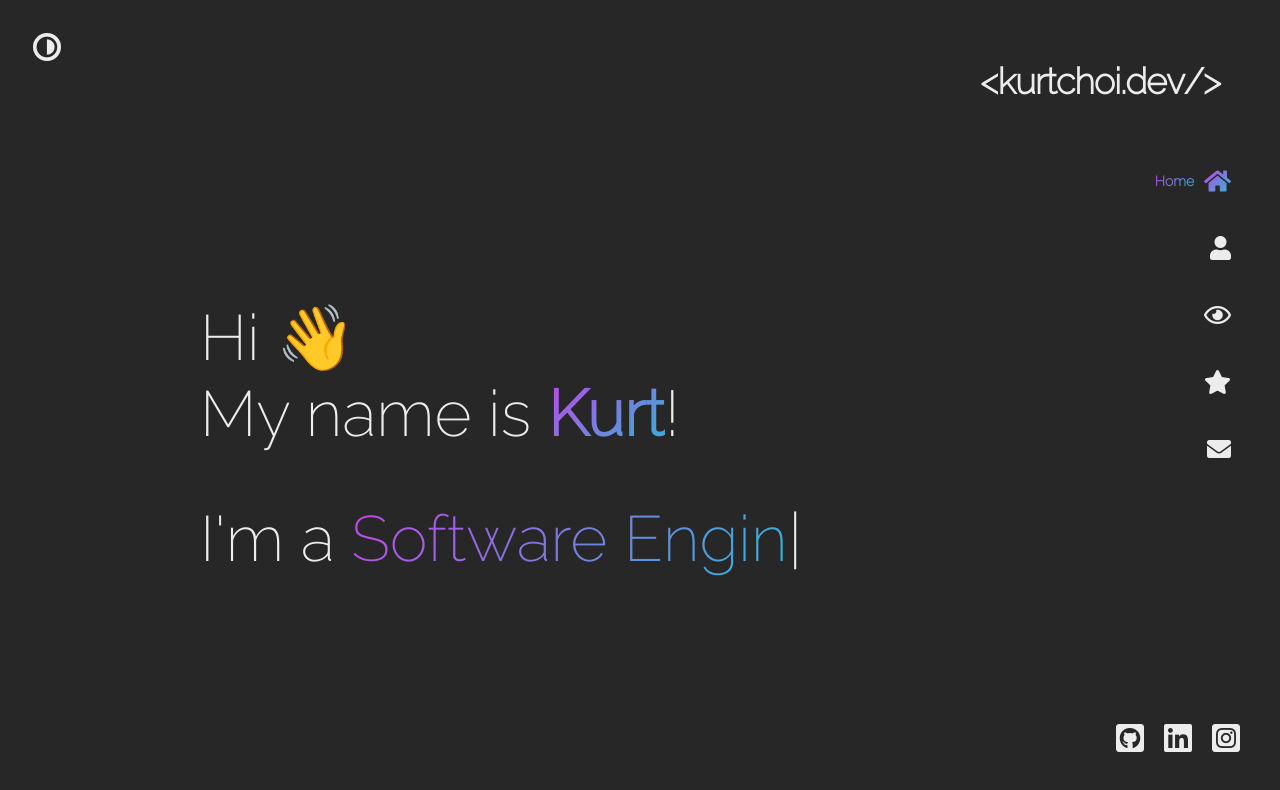
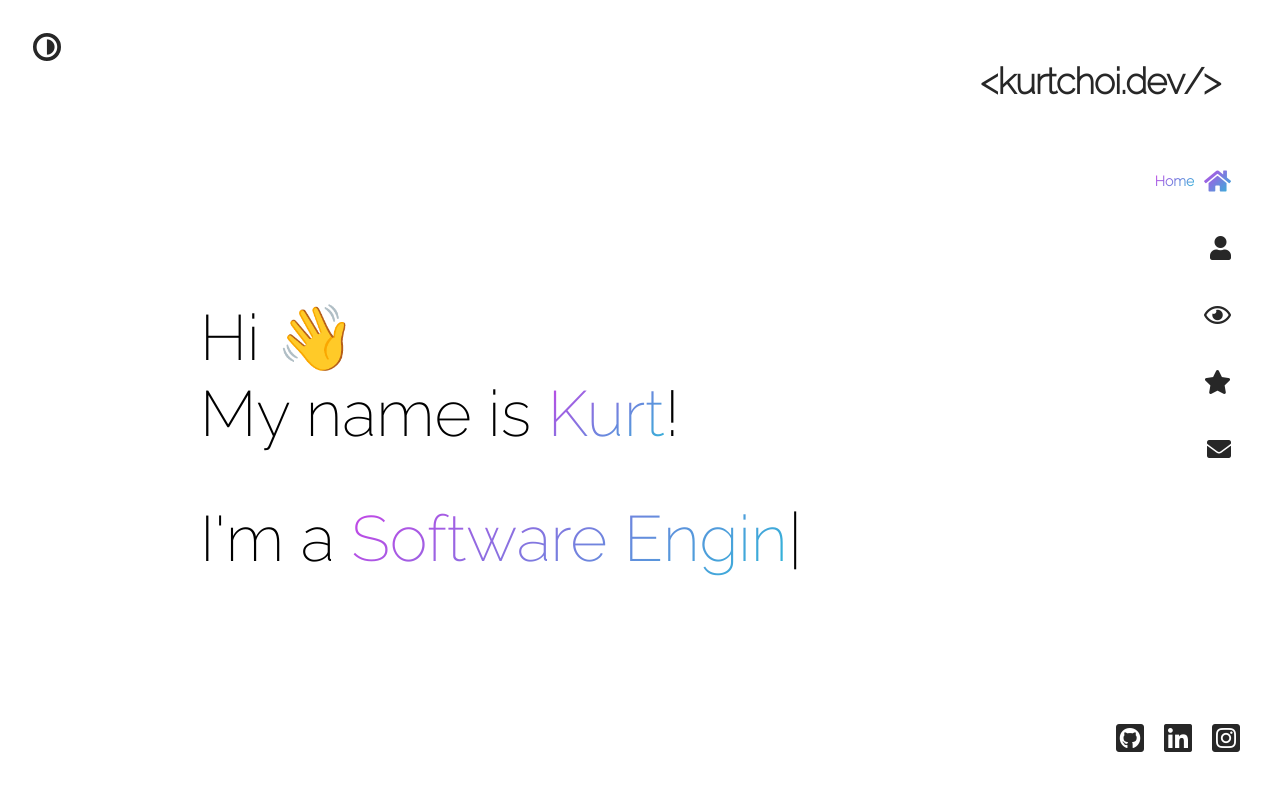
Before and after one commit to Hintful/hintful.github.io, a React (Create React App) app: page / in a window 1280 px wide. Shown: the top 790 px of the page. Built offline with nearby package versions, Linux system fonts and the light colour scheme.

Commit message:
set initial theme to light theme

```diff
--- a/src/contexts/ThemeContext.js
+++ b/src/contexts/ThemeContext.js
@@ -4,7 +4,7 @@ export const ThemeContext = createContext();
 
 const ThemeContextProvider = (props) => {
   const loadTheme = JSON.parse(localStorage.getItem('theme'));
-  const userTheme = loadTheme === null ? { isDarkTheme: true } : loadTheme;
+  const userTheme = loadTheme === null ? { isDarkTheme: false } : loadTheme;
 
   const [ theme, setTheme ] = useState( {
     isDarkTheme: userTheme.isDarkTheme,
```
